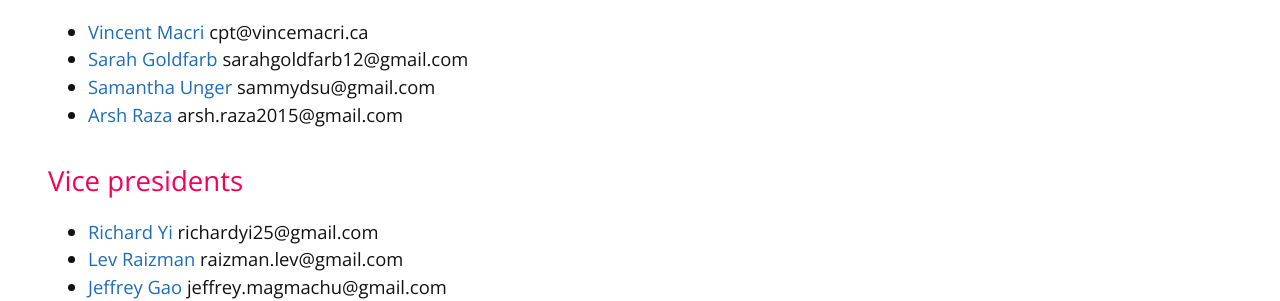
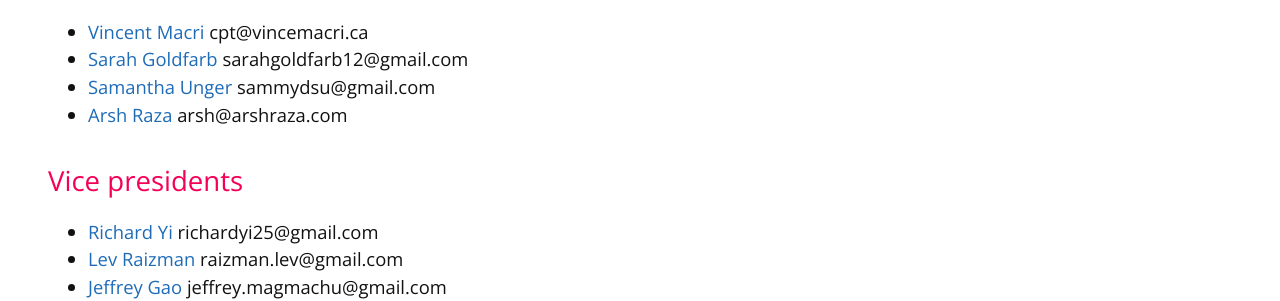
Before and after one commit to mcpt/mcpt.github.io, a Jekyll site: the page built from contact.md, in a window 1280 px wide. Shown: the part 386-687 px from the top of the page. Built offline with Jekyll 4.4.1, drawn with Linux system fonts in a browser that asks for light colours.

Commit message:
Update Arsh's email.

```diff
--- a/contact.md
+++ b/contact.md
@@ -11,7 +11,7 @@ permalink: /contact/
 - [Vincent Macri](mailto:cpt@vincemacri.ca) cpt@vincemacri.ca
 - [Sarah Goldfarb](mailto:sarahgoldfarb12@gmail.com) sarahgoldfarb12@gmail.com
 - [Samantha Unger](mailto:sammydsu@gmail.com) sammydsu@gmail.com
-- [Arsh Raza](mailto:arsh.raza2015@gmail.com) arsh.raza2015@gmail.com
+- [Arsh Raza](mailto:arsh@arshraza.com) arsh@arshraza.com
 
 ## Vice presidents
 - [Richard Yi](mailto:richardyi25@gmail.com) richardyi25@gmail.com
```
